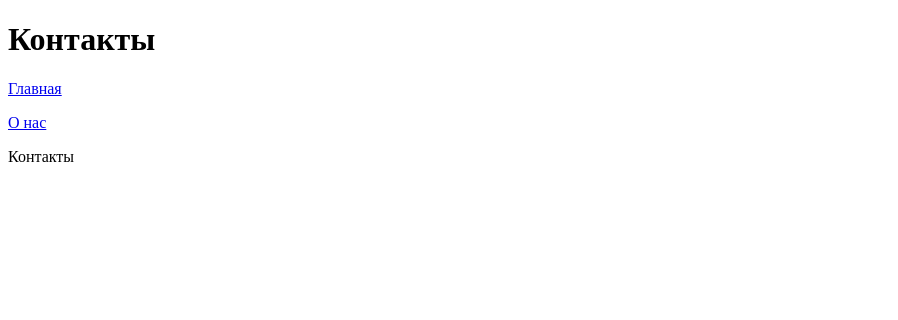
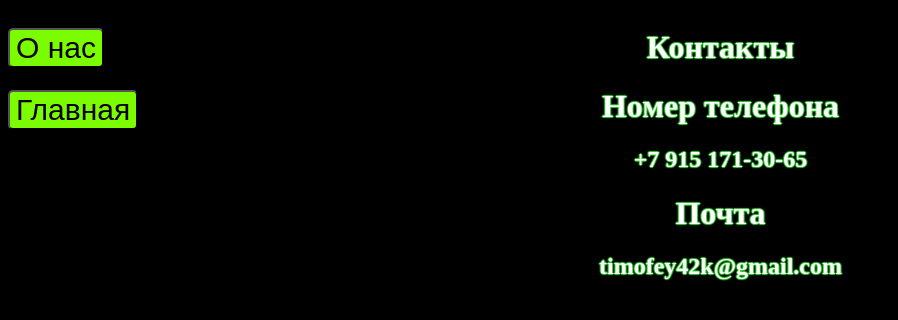
Before and after one commit to Timofeyk42/Project6, a plain HTML site: page contacts.html in a window 1280 px wide. Shown: the whole page, without its empty margins (0-898 px from the left). Drawn offline with Linux system fonts and the light colour scheme.

Commit message:
Add files via upload

```diff
--- a/contacts.html
+++ b/contacts.html
@@ -4,10 +4,65 @@
         <meta charset="utf-8">
         <title>Главная</title>
     </head>
+    <style>
+         .cal {
+            background-color: #7CFC00;
+            border-radius: 5px;
+        }
+        a {
+            color: black;
+            text-underline-offset: -9000px;
+            font-size: 30px;
+        }
+        body {
+            background-color: black;
+        }
+        h1 {
+            color: white;
+            text-shadow: 1px 0 1px LimeGreen,
+            0 1px 1px LimeGreen,
+            -1px 0 1px LimeGreen,
+            0 -1px 1px LimeGreen;
+        }
+        .center {
+            text-align: center;
+        }
+        h2 {
+            color: white;
+            text-shadow: 1px 0 1px LimeGreen,
+            0 1px 1px LimeGreen,
+            -1px 0 1px LimeGreen,
+            0 -1px 1px LimeGreen;
+        }
+        h3 {
+            color: white;
+            text-shadow: 1px 0 1px LimeGreen,
+            0 1px 1px LimeGreen,
+            -1px 0 1px LimeGreen,
+            0 -1px 1px LimeGreen;
+        }
+        .parrent {
+            display: flex;
+            align-items: baseline;
+        }
+        .children {
+            width: 475px;
+        }
+    </style>
     <body>
-        <h1>Контакты</h1>
-        <a href="index.html"><p>Главная</p></a>
-        <a href="about.html"><p>О нас</p></a>
-        <a><p>Контакты</p></a>
+        <audio autoplay loop src="pig step.mp3"></audio>
+        <div class="parrent">
+            <div class="children">
+                <button class="cal"><a href="about.html">О нас</a></button><h1></h1>
+                <button class="cal"><a href="index.html">Главная</a></button>
+            </div>
+            <div class="center children">
+                <h1>Контакты</h1>
+                <h1>Номер телефона</h1>
+                <h2>+7 915 171-30-65</h2>
+                <h1>Почта</h1>
+                <h2>timofey42k@gmail.com</h2>
+            </div>
+        </div>
     </body>
 </html>
```
Also changed, not shown: about.html (+49 -7 lines), index.html (+8 -1 lines), snake.html (+5 -1 lines), 1 other file.
